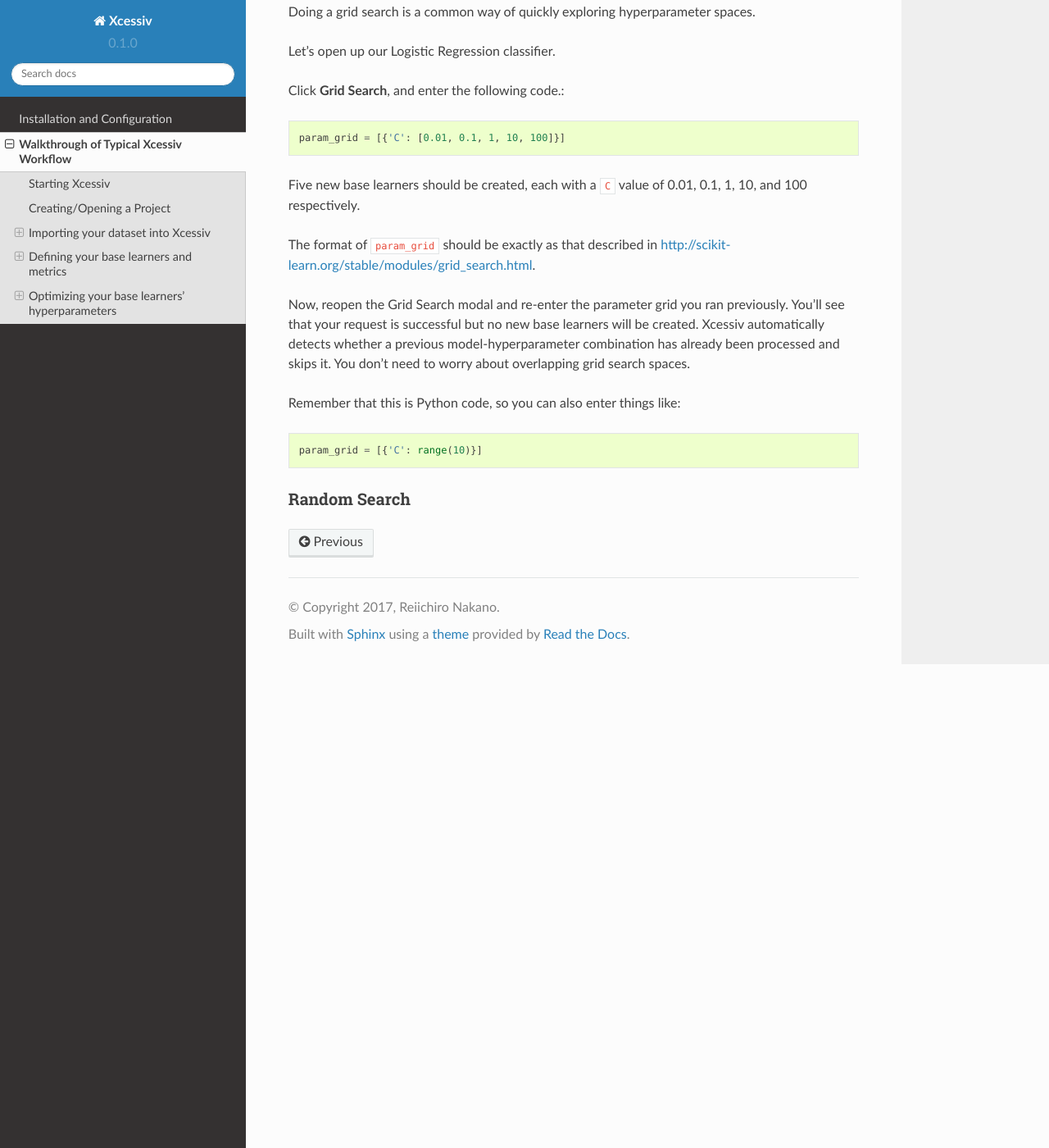
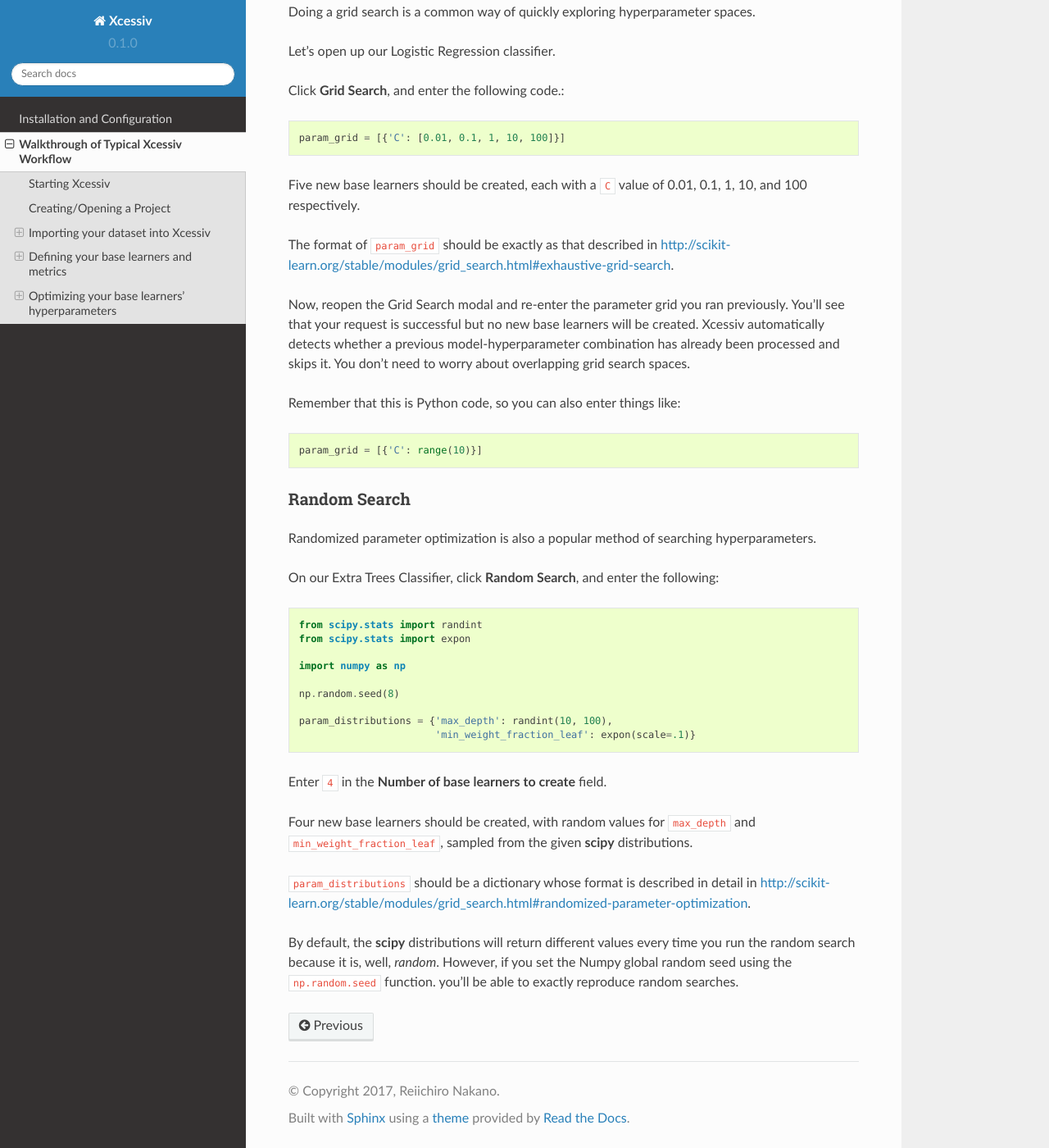
Before and after one commit to reiinakano/xcessiv, a Sphinx documentation site: the page built from docs/walkthrough.rst, in a window 1280 px wide and 1400 px high, scrolled down 10932 px. Shown: the whole window at 82% size. Built offline with Sphinx 7.4.7 and the Read the Docs theme 2.0.0, drawn with Linux system fonts in a browser that asks for light colours.

Commit message:
update docs walkthrough random search

```diff
--- a/docs/walkthrough.rst
+++ b/docs/walkthrough.rst
@@ -294,7 +294,7 @@
 
 Five new base learners should be created, each with a ``C`` value of 0.01, 0.1, 1, 10, and 100 respectively.
 
-The format of ``param_grid`` should be exactly as that described in http://scikit-learn.org/stable/modules/grid_search.html.
+The format of ``param_grid`` should be exactly as that described in http://scikit-learn.org/stable/modules/grid_search.html#exhaustive-grid-search.
 
 Now, reopen the Grid Search modal and re-enter the parameter grid you ran previously. You'll see that your request is successful but no new base learners will be created. Xcessiv automatically detects whether a previous model-hyperparameter combination has already been processed and skips it. You don't need to worry about overlapping grid search spaces.
 
@@ -304,3 +304,25 @@
 
 Random Search
 ~~~~~~~~~~~~~
+
+Randomized parameter optimization is also a popular method of searching hyperparameters.
+
+On our Extra Trees Classifier, click **Random Search**, and enter the following::
+
+   from scipy.stats import randint
+   from scipy.stats import expon
+
+   import numpy as np
+
+   np.random.seed(8)
+
+   param_distributions = {'max_depth': randint(10, 100),
+                          'min_weight_fraction_leaf': expon(scale=.1)}
+
+Enter ``4`` in the **Number of base learners to create** field.
+
+Four new base learners should be created, with random values for ``max_depth`` and ``min_weight_fraction_leaf``, sampled from the given **scipy** distributions.
+
+``param_distributions`` should be a dictionary whose format is described in detail in http://scikit-learn.org/stable/modules/grid_search.html#randomized-parameter-optimization.
+
+By default, the **scipy** distributions will return different values every time you run the random search because it is, well, *random*. However, if you set the Numpy global random seed using the ``np.random.seed`` function. you'll be able to exactly reproduce random searches.
```
